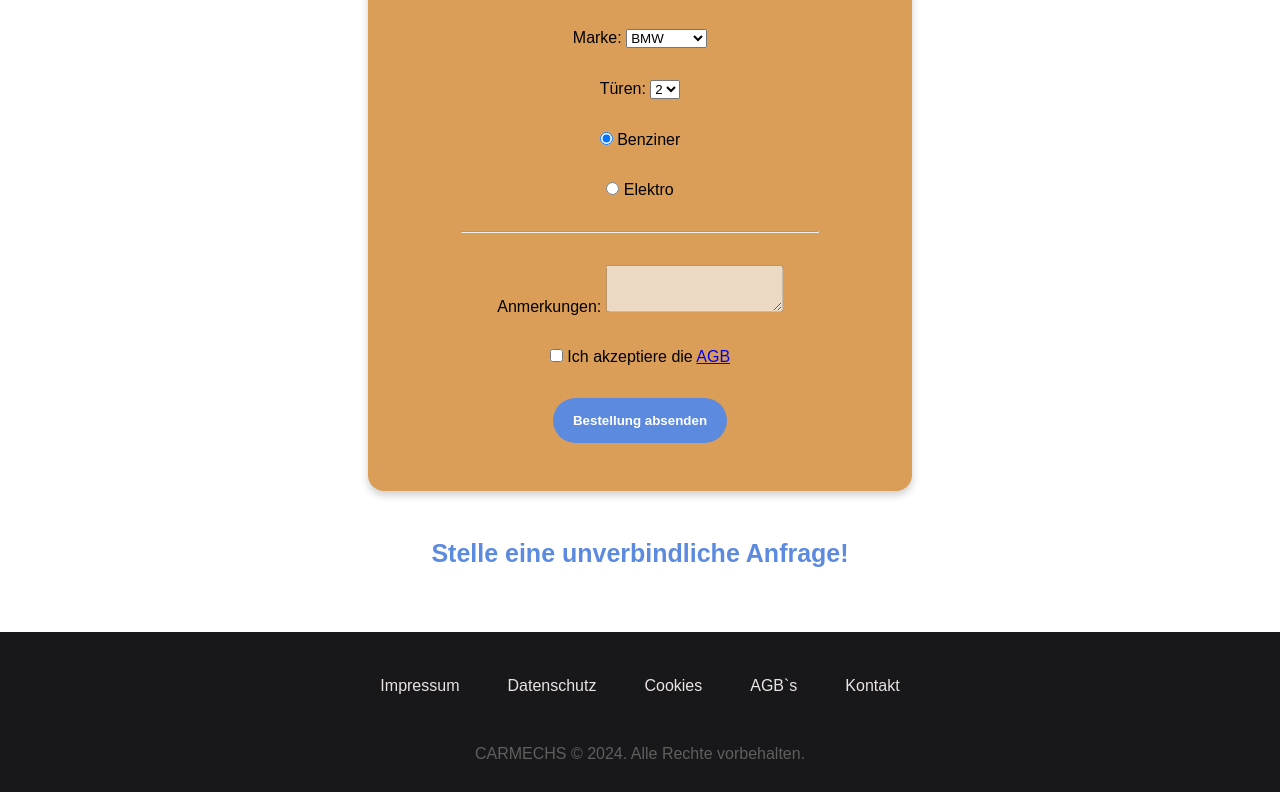
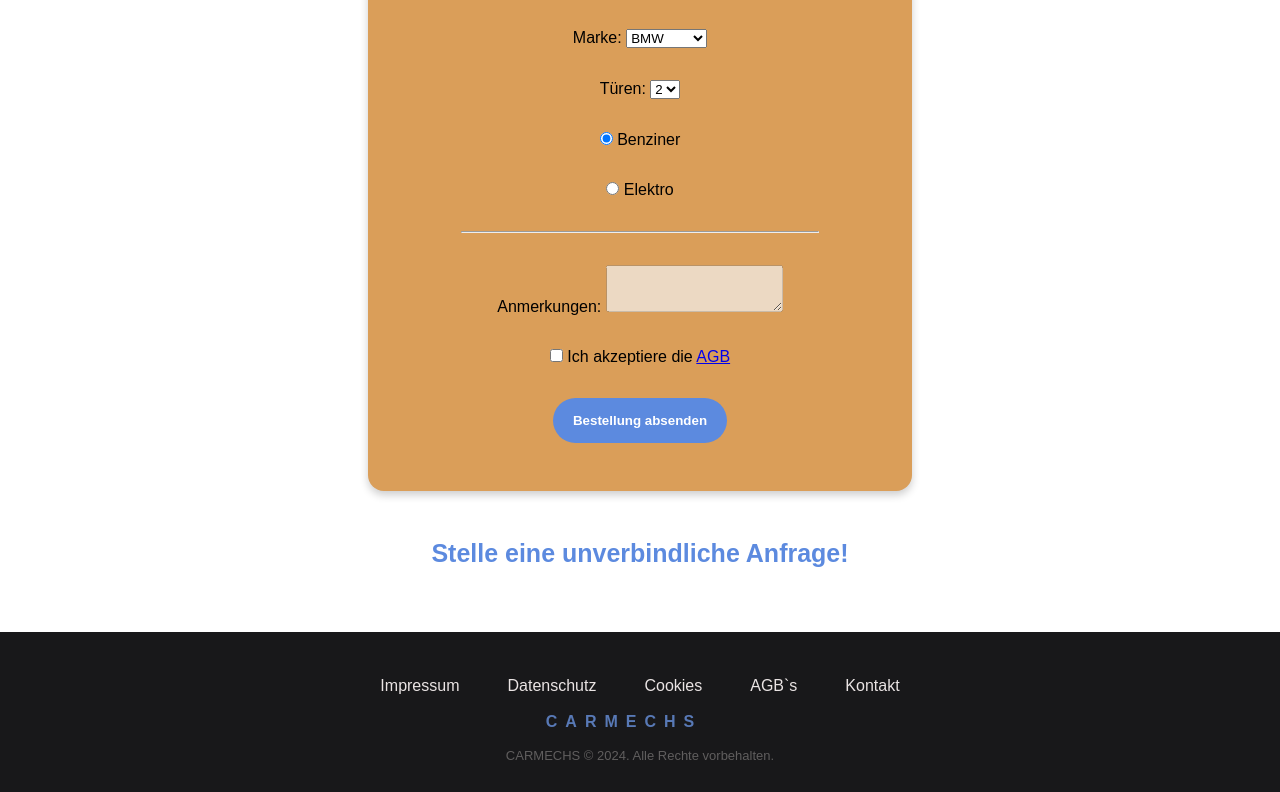
Before and after one commit to remote-webcreation/Carmechs, a plain HTML site: page index.html in a window 1280 px wide. Shown: the part 4018-4810 px from the top of the page. Drawn offline with Linux system fonts and the light colour scheme.

Commit message:
added logo to footer

```diff
--- a/index.css
+++ b/index.css
@@ -466,10 +466,21 @@ footer {
         gap: 3rem;
         margin-top: 2.5rem;
     }
+    .logo {
+        color: var(--darkblue);
+        text-decoration: none;
+        font-weight: bold;
+        letter-spacing: 0.5rem;
+        padding-right: 2rem;
+        flex-wrap: wrap;
+    }
     .cr {
         color: rgb(96, 94, 94);
         margin-bottom: 1.5rem;
         align-self: center;
+        font-size: small;
+        justify-content: center;
+        align-items: center;
     }
 }
 
--- a/index.html
+++ b/index.html
@@ -275,6 +275,7 @@
             <li><a href="http://127.0.0.1:5500/Carmechs/index.html">AGB`s</a></li>
             <li><a href="http://127.0.0.1:5500/Carmechs/index.html">Kontakt</a></li>
         </ul>
+        <a class="logo" href="http://127.0.0.1:5500/Carmechs/index.html">CARMECHS</a>
         <div class="cr">CARMECHS &copy; 2024. Alle Rechte vorbehalten.</div>
 
 
```
